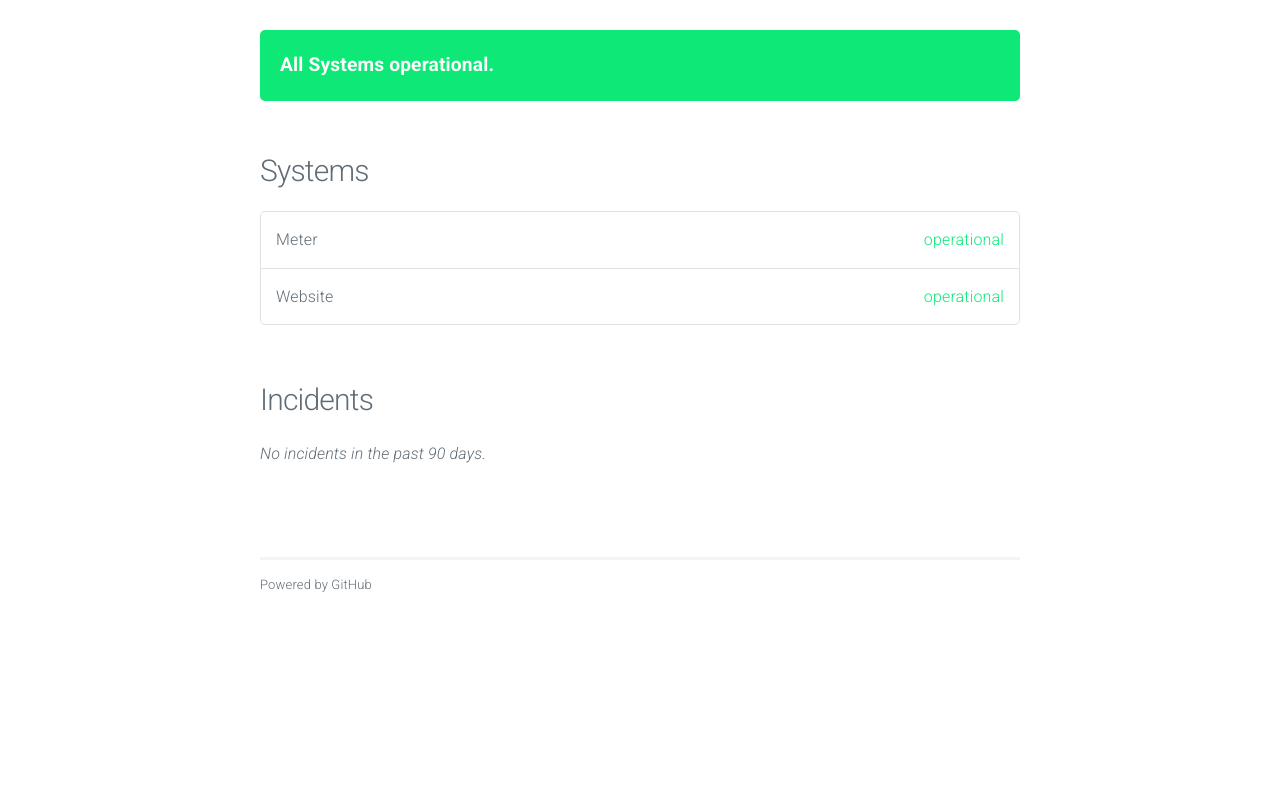
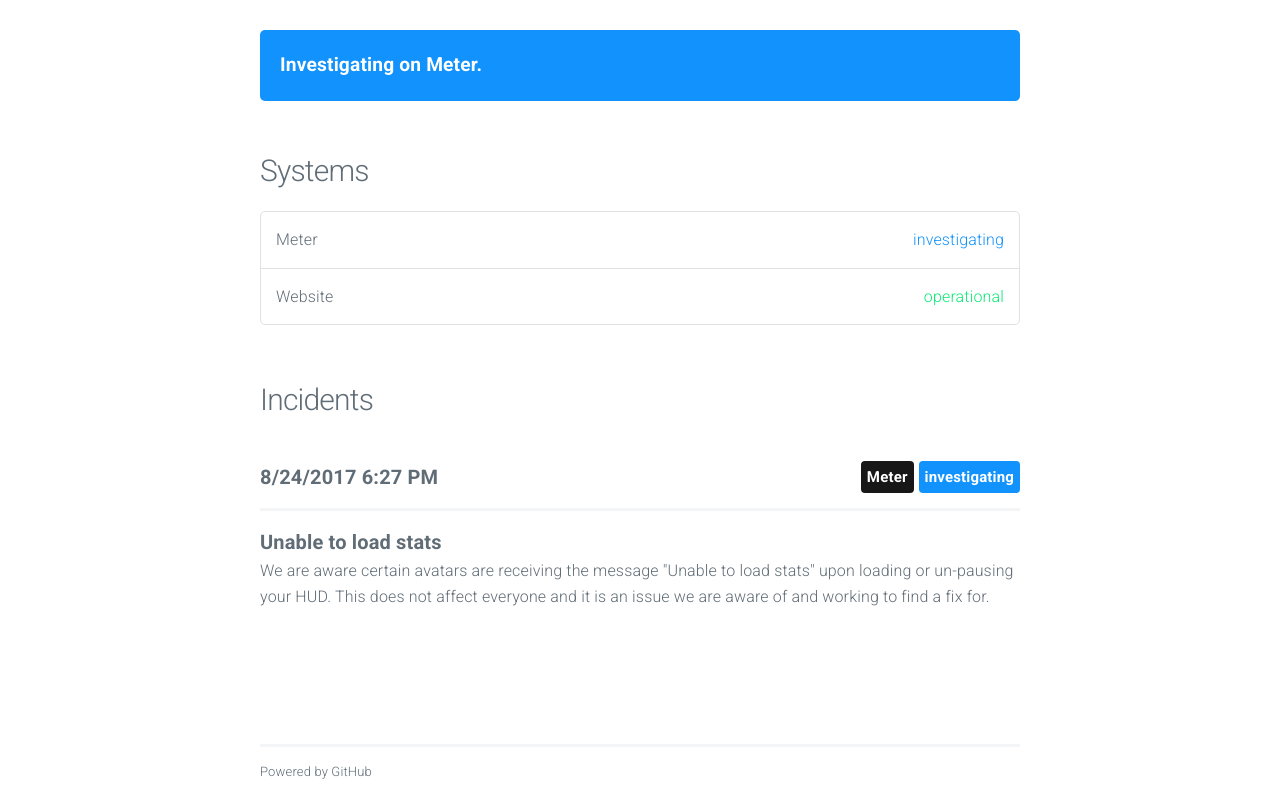
Before and after one commit to nbq/life2status, a plain HTML site: page index.html in a window 1280 px wide. Shown: the part 55-863 px from the top of the page. Before the commit the page ends 800 px from the top, so only its background shows below. Drawn offline with nearby package versions, Linux system fonts and the light colour scheme; no server answers.

Commit message:
update index

```diff
--- a/index.html
+++ b/index.html
@@ -29,16 +29,18 @@
 
 			<section class="container" id="main">
 
-					<div class="panel operational" data-l10n-id="systems-operational">
-						All Systems operational.
+
+					<div class="panel investigating">
+						<span data-l10n-id="Investigating">Investigating</span> <span data-l10n-id="on">on</span> Meter.
 					</div>
+
 
 
 				<h4 data-l10n-id="systems">Systems</h4>
 				<ul class="systems">
 
 					<li>
-						Meter <span class="status operational" data-l10n-id="operational">operational</span>
+						Meter <span class="status investigating" data-l10n-id="investigating">investigating</span>
 					</li>
 
 					<li>
@@ -49,7 +51,24 @@
 
 				<h4 data-l10n-id="incidents">Incidents</h4>
 
-					<em data-l10n-id="no.incidents">No incidents in the past 90 days.</em>
+
+					<div class="incident">
+						<span class="date moment">2017-08-24 18:27:08 UTC</span>
+
+
+							<span class="label investigating float-right" data-l10n-id="investigating">investigating</span>
+
+
+							<span class="label system float-right">Meter</span>
+
+						<hr/>
+
+						<span class="title">Unable to load stats</span>
+						<p>We are aware certain avatars are receiving the message "Unable to load stats" upon loading or un-pausing your HUD. This does not affect everyone and it is an issue we are aware of and working to find a fix for.</p>
+
+
+					</div>
+
 
 			</section>
 
```
